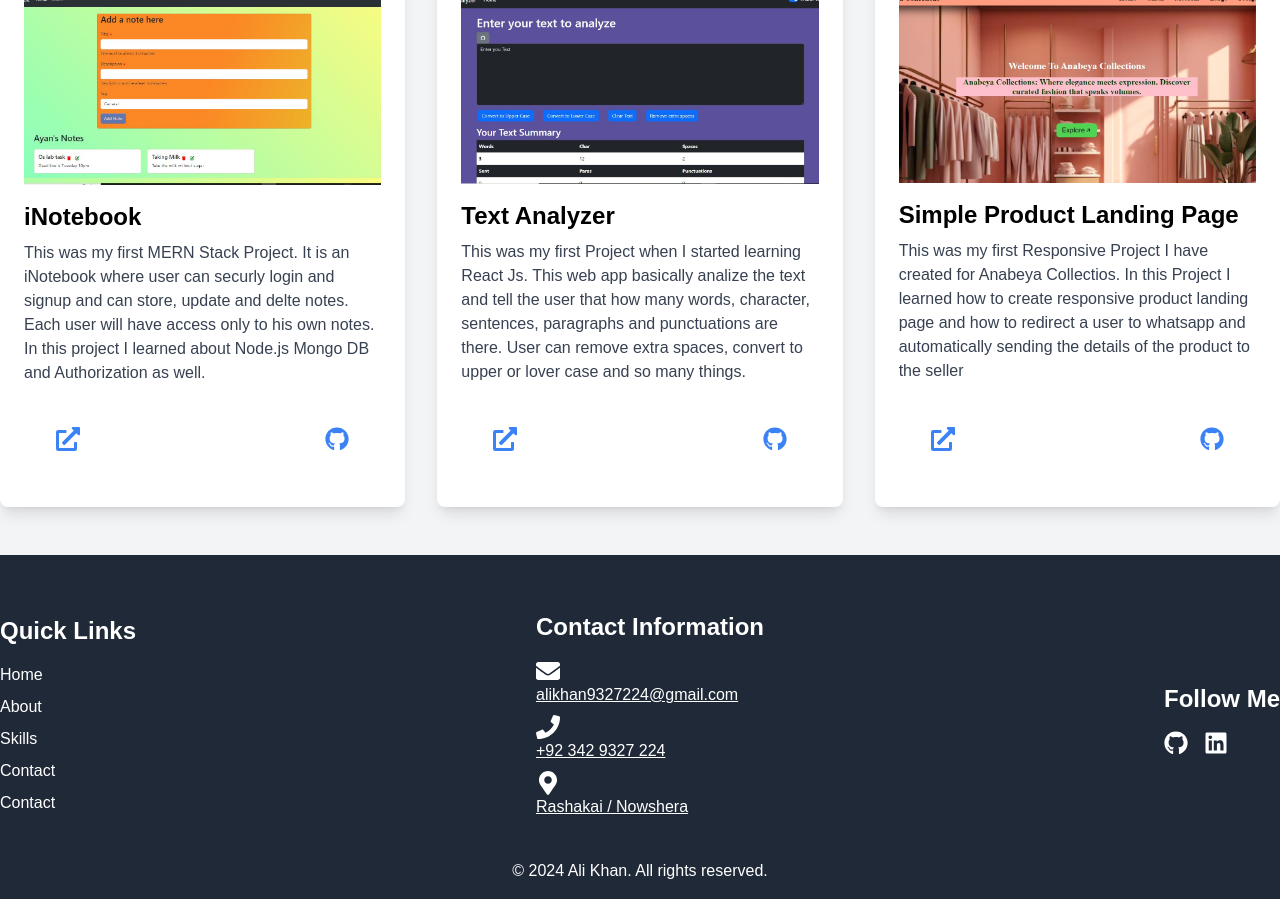
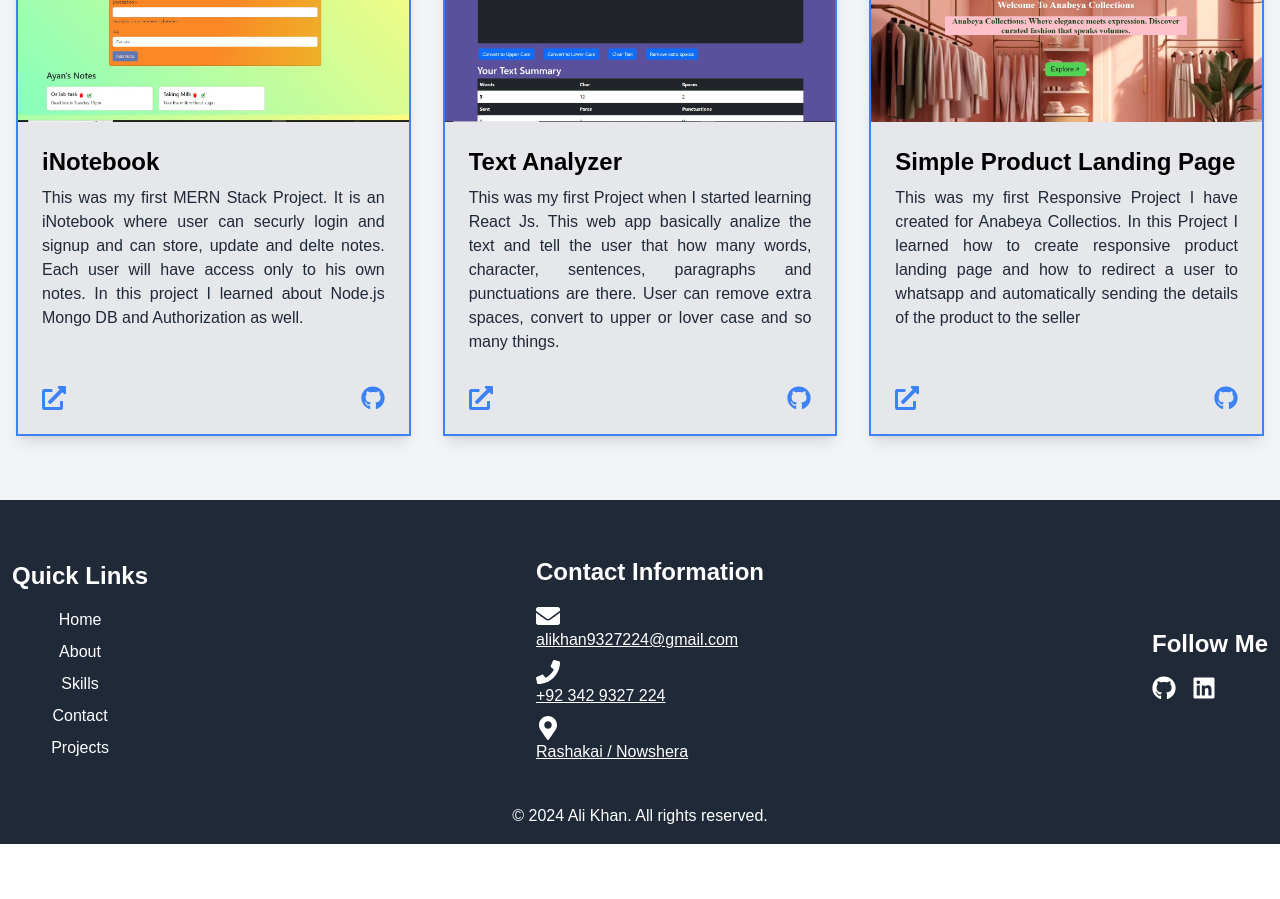
Before and after one commit to Alikhan23M/Ali-Khan-Portfolio, a React (Create React App) app: page /projects in a window 1280 px wide. Shown: the part 1000-1899 px from the top of the page. After the commit the page ends 1844 px from the top, so only its background shows below. Built offline with nearby package versions, Linux system fonts and the light colour scheme.

Commit message:
Add files via upload

```diff
--- a/src/Components/Footer.jsx
+++ b/src/Components/Footer.jsx
@@ -3,19 +3,19 @@ import { FaEnvelope, FaPhone, FaMapMarkerAlt, FaLinkedin, FaGithub } from 'react
 import { Link } from 'react-router-dom';
 const Footer = () => {
   return (
-    <footer className="bg-gray-800 text-white pt-14 pb-4">
+    <footer className="bg-gray-800 text-white pt-14 pb-4 px-3">
       <div className="container mx-auto flex flex-col md:flex-row justify-between items-center">
-        <div className="mb-6 md:mb-0">
+        <div className="mb-6 md:mb-0 text-center">
           <h2 className="text-2xl font-bold mb-4">Quick Links</h2>
           <ul>
-            <li className="mb-2"><a href="#home" className="hover:underline">Home</a></li>
-            <li className="mb-2"><a href="#about" className="hover:underline">About</a></li>
-            <li className="mb-2"><a href="#Skills" className="hover:underline">Skills</a></li>
-            <li className="mb-2"><a href="#contact" className="hover:underline">Contact</a></li>
-            <li className="mb-2"><Link to="/projects" className="hover:underline">Contact</Link></li>
+            <li className="mb-2"><a href="/" className="hover:underline text-center">Home</a></li>
+            <li className="mb-2"><a href="#about" className="hover:underline text-center">About</a></li>
+            <li className="mb-2"><a href="#Skills" className="hover:underline text-center">Skills</a></li>
+            <li className="mb-2"><a href="#contact" className="hover:underline text-center">Contact</a></li>
+            <li className="mb-2"><a href="/projects" className="hover:underline text-center">Projects</a></li>
           </ul>
         </div>
-        <div className="mb-6 md:mb-0">
+        <div className="mb-6 md:mb-0 ">
           <h2 className="text-2xl font-bold mb-4">Contact Information</h2>
           <p className="mb-2 cursor-pointer"><FaEnvelope className="text-2xl text-center" />
           <Link to={'mailto:alikhan9327224@gmail.com'} className="mt-2 text-center hover:underline hover:decoration-black transition duration-3 ease underline decoration-white" target="_blank" rel="noopener noreferrer" >alikhan9327224@gmail.com</Link></p>
--- a/src/Components/Navbar.jsx
+++ b/src/Components/Navbar.jsx
@@ -1,21 +1,32 @@
 import { Menu, X } from 'lucide-react';
 import { useState } from 'react';
-import { Link } from 'react-router-dom';
+import { Link, useNavigate } from 'react-router-dom';
 import { FaEnvelope, FaLinkedin, FaPhone } from 'react-icons/fa';
 
 const navLinks = [
-  { title: 'Home', link: '/', isRoute: true },
-  { title: 'Skills', link: '#Skills', isRoute: false },
-  { title: 'About', link: '#about', isRoute: false },
-  { title: 'Contact', link: '#contact', isRoute: false },
-  { title: 'Projects', link: '/projects', isRoute: true },
+  { title: 'Home', link: '/',  scrollTo: 'Skills' },
+  { title: 'Skills', link: '#Skills', scrollTo: 'Skills' },
+  { title: 'About', link: '#about',  scrollTo: 'about' },
+  { title: 'Contact', link: '#contact',  scrollTo: 'contact' },
+  { title: 'Projects', link: '/projects'},
 ];
 
 const Navbar = () => {
   const [showNavbar, setShowNavbar] = useState(false);
+  const navigate = useNavigate();
 
   const handleShowNavbar = () => {
     setShowNavbar(!showNavbar);
+  };
+
+  const handleScroll = (scrollTo) => {
+    navigate('/');
+    setTimeout(() => {
+      const element = document.getElementById(scrollTo);
+      if (element) {
+        element.scrollIntoView({ behavior: 'smooth' });
+      }
+    }, 100); // Adjust the timeout as needed
   };
 
   return (
@@ -37,27 +48,21 @@ const Navbar = () => {
           }`}
         >
           <ul className="mt-16 flex flex-col space-y-8 px-6 py-6 lg:mt-0 lg:flex-row lg:space-x-8 lg:space-y-0 lg:px-0 text-center">
-            {navLinks.map(({ title, link, isRoute }, index) => (
+            {navLinks.map(({ title, link, isRoute, scrollTo }, index) => (
               <li key={index} className="group">
-                {isRoute ? (
-                  <Link
-                    to={link}
-                    className="relative p-2 text-lg font-medium transition-all duration-300 ease-in-out hover:text-blue-600 lg:text-base"
-                    onClick={() => setShowNavbar(false)}
-                  >
-                    {title}
-                    <span className="absolute bottom-0 left-0 h-[2px] w-0 bg-blue-600 transition-all duration-300 ease-in-out group-hover:w-full"></span>
-                  </Link>
-                ) : (
+
                   <a
                     href={link}
                     className="relative p-2 text-lg font-medium transition-all duration-300 ease-in-out hover:text-blue-600 lg:text-base"
-                    onClick={() => setShowNavbar(false)}
+                    onClick={() => {
+                      setShowNavbar(false);
+                      handleScroll(scrollTo);
+                    }}
                   >
                     {title}
                     <span className="absolute bottom-0 left-0 h-[2px] w-0 bg-blue-600 transition-all duration-300 ease-in-out group-hover:w-full"></span>
                   </a>
-                )}
+
               </li>
             ))}
             <div className="mt-4 flex justify-center space-x-4 lg:mt-0 lg:justify-end">
--- a/src/Components/Projects.jsx
+++ b/src/Components/Projects.jsx
@@ -11,21 +11,27 @@ const Projects = () => {
       <ProjectsHero />
       <section className="projects bg-gray-100 py-12">
         <div className="container mx-auto">
-          <div className="grid grid-cols-1 md:grid-cols-2 lg:grid-cols-3 gap-8">
+          <div className="grid grid-cols-1 md:grid-cols-2 lg:grid-cols-3 gap-8 p-4">
             {projects.map((project, index) => (
-              <div key={index} className="bg-white p-6 rounded-lg shadow-lg flex flex-col justify-between">
+              <div key={index} className="bg-gray-200 border-2 border-blue-500 rounded-t-lg shadow-lg flex flex-col">
+                <img
+                  src={require(`../Assets/${project.image}`)}
+                  alt={project.title}
+                  className="w-full h-48 object-cover rounded-t-lg"
+                />
+                <div className="p-6 flex flex-col justify-between flex-grow">
                   <div>
-                  <img src={require(`../Assets/${project.image}`)} alt={project.title} className="w-full object-cover rounded-t-lg mb-4" style={{ height: '50%' }} />
                     <h2 className="text-2xl font-bold mb-2">{project.title}</h2>
-                  <p className="text-gray-700 mb-4">{project.description}</p>
+                    <p className="text-gray-800 mb-4 text-justify">{project.description}</p>
                   </div>
-                <div className="flex justify-between items-center mt-4 p-8">
+                  <div className="flex justify-between items-center mt-4">
                     <a href={project.liveLink} target="_blank" rel="noopener noreferrer" className="text-blue-500 hover:underline text-2xl">
                       <FaExternalLinkAlt />
                     </a>
                     <a href={project.githubLink} target="_blank" rel="noopener noreferrer" className="text-blue-500 hover:underline text-2xl">
                       <FaGithub />
                     </a>
+                  </div>
                 </div>
               </div>
             ))}
```
Also changed, not shown: src/Components/Hero.jsx (+64 -29 lines). Lines whose indentation alone changed are shown as unchanged.
